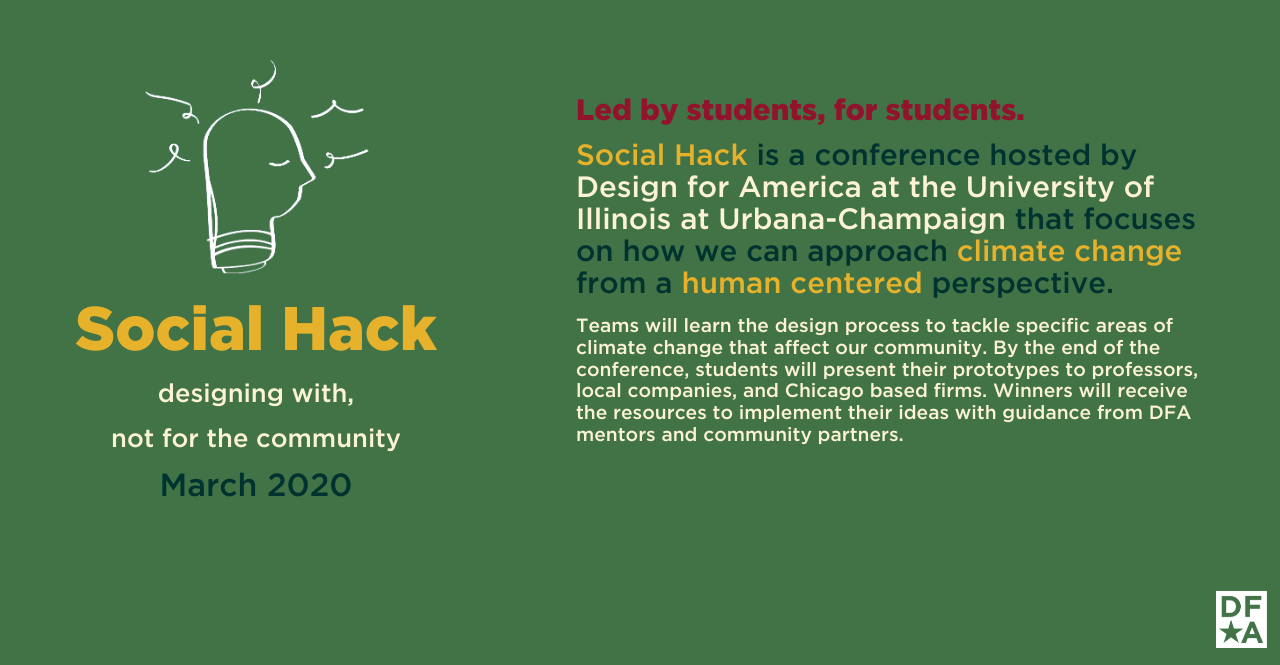
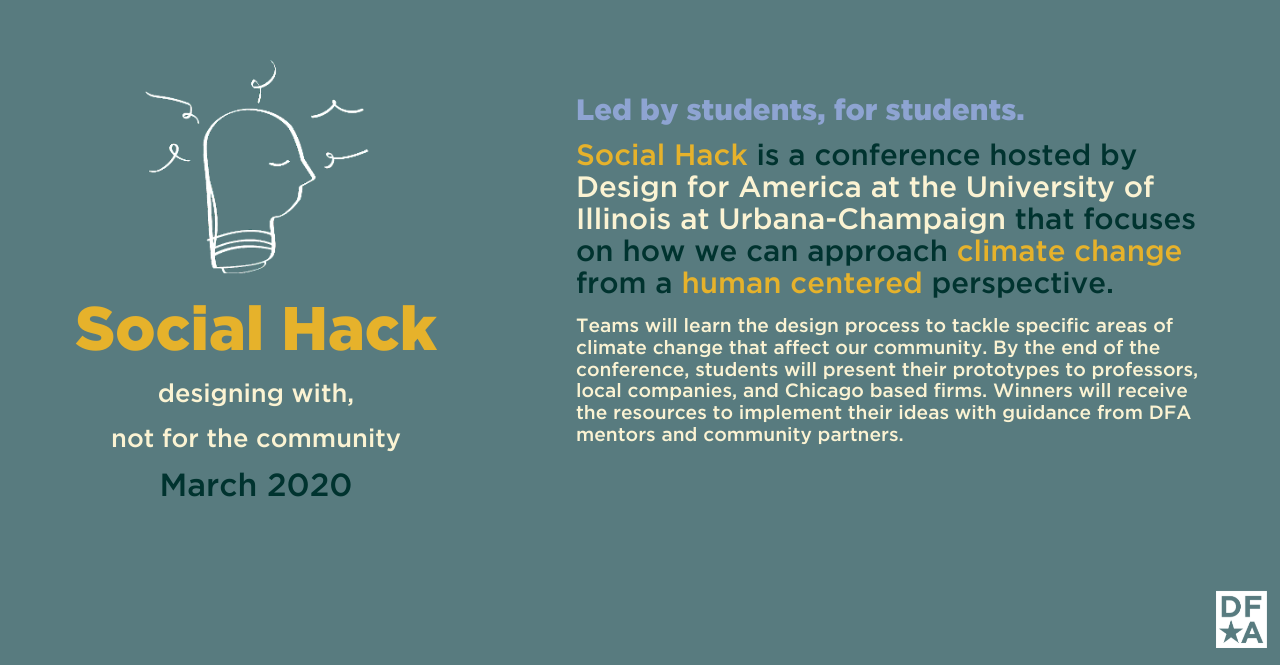
Before and after one commit to dfauiuc/social-hack-website, a React (Create React App) app: page / in a window 1280 px wide. Shown: the part 135-800 px from the top of the page. Built offline with nearby package versions, Linux system fonts and the light colour scheme.

Commit message:
color palette

```diff
--- a/src/App.js
+++ b/src/App.js
@@ -10,11 +10,11 @@
   render() {
     const styles = {
       black: (opacity = 1) => `rgba=(16, 23, 26, ${opacity})`,
-      lightGreen: (opacity = 1) => `rgba(66, 115, 71, ${opacity})`,
+      lightGreen: (opacity = 1) => `rgba(88, 123, 127, ${opacity})`,
       darkGreen: (opacity = 1) => `rgba(0, 51, 47, ${opacity})`,
       lightYellow: (opacity = 1) => `rgba(251, 243, 211, ${opacity})`,
       darkYellow: (opacity = 1) => `rgba(230, 178, 43, ${opacity})`,
-      dustyRose: (opacity = 1) => `rgba(146, 20, 44, ${opacity})`,
+      dustyRose: (opacity = 1) => `rgba(142, 164, 210, ${opacity})`,
 
     };
 
```
